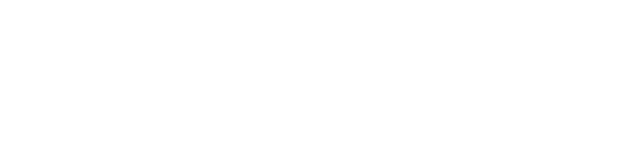
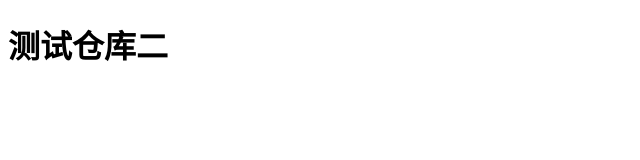
Before and after one commit to Sine-li/Sineli_pro2, a plain HTML site: page index.html in a window 1280 px wide. Shown: the whole page, without its empty margins (0-640 px from the left). Drawn offline with Linux system fonts and the light colour scheme.

Commit message:
修改了index.html

```diff
--- a/index.html
+++ b/index.html
@@ -7,6 +7,6 @@
     <link rel="stylesheet" href="./index.css">
 </head>
 <body>
-
+    <h1>测试仓库二</h1>
 </body>
 </html>
```
